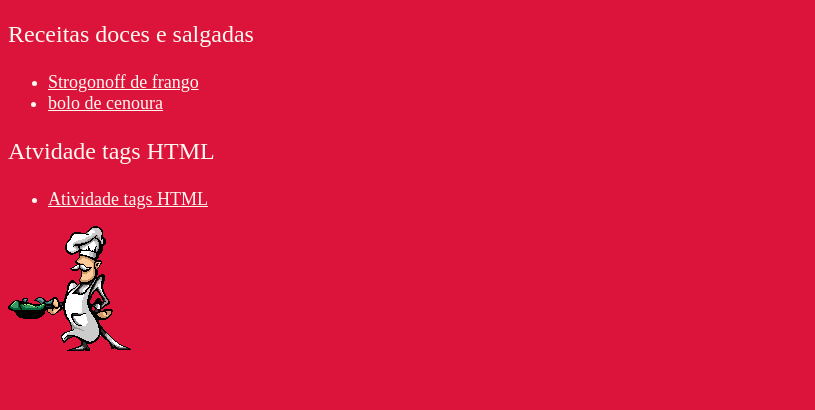
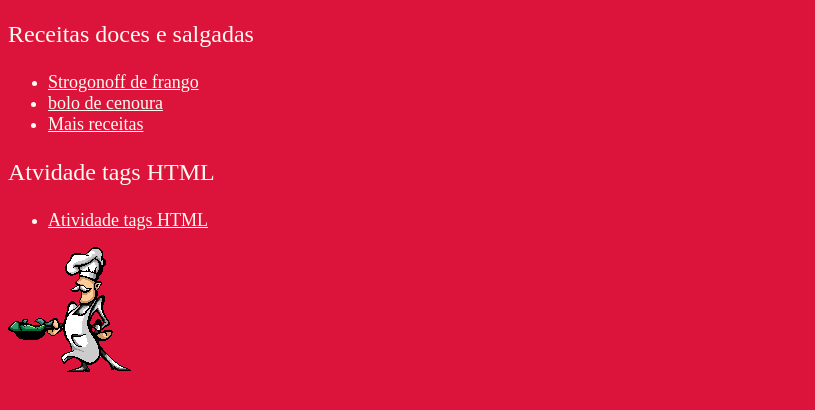
Before and after one commit to TiagoCarmelino/AulasPWi, a plain HTML site: page Aula-07-05-2020/index.html in a window 1280 px wide. Shown: the part 60-470 px from the top of the page, without its empty margins (0-815 px from the left). Drawn offline with Linux system fonts and the light colour scheme.

Commit message:
aula 07 05 2020
links

```diff
--- a/Aula-07-05-2020/index.html
+++ b/Aula-07-05-2020/index.html
@@ -57,13 +57,20 @@ a{
 <body>
 <h1>Receitas e HTML</h1>
 
+
+
 <p>Receitas doces e salgadas</p>
 <ul>
     <li><a href="receitas-salgadas/strogonoff.html" > Strogonoff de frango </a> </li>
     <a href="receits-doces/bolo.html" >
         <li>bolo de cenoura </li>
-        </a>
-</ul>
+        <a href="https://www.tudogostoso.com.br/" >
+        <li>Mais receitas</li>
+    </a>
+
+
+
+    </ul>
 <p>Atvidade tags HTML </p>
 <ul>
     <li><a href="atividade/index.html" > Atividade tags HTML</a> </li>
```
